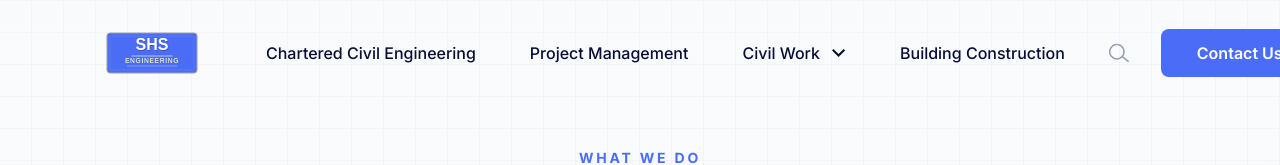
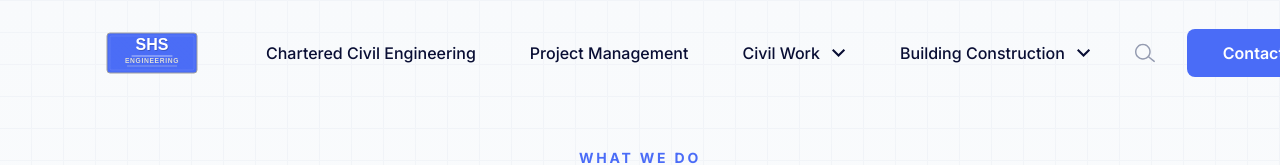
Before and after one commit to lin72h/shs-website, a Next.js app: page / in a window 1280 px wide. Shown: the top 165 px of the page. Built offline with nearby package versions, Linux system fonts and the light colour scheme.

Commit message:
fix navbar

```diff
--- a/src/static-data/navbar.ts
+++ b/src/static-data/navbar.ts
@@ -61,7 +61,27 @@ export const navbarData: NavbarItem[] = [
   {
     id: uuid(),
     title: "Building Construction",
-    href: "building-construction",
+    href: "",
     external: false,
+    submenu: [
+      {
+        id: uuid(),
+        title: "Overview",
+        href: "building-construction",
+        external: false,
+      },
+      {
+        id: uuid(),
+        title: "347 Pinecrest Dr",
+        href: "building-construction/projects/347-pinecrest-dr",
+        external: false,
+      },
+      {
+        id: uuid(),
+        title: "1 Parkway Drive",
+        href: "building-construction/projects/parkway-drive-rosedale",
+        external: false,
+      },
+    ],
   },
 ];
```
